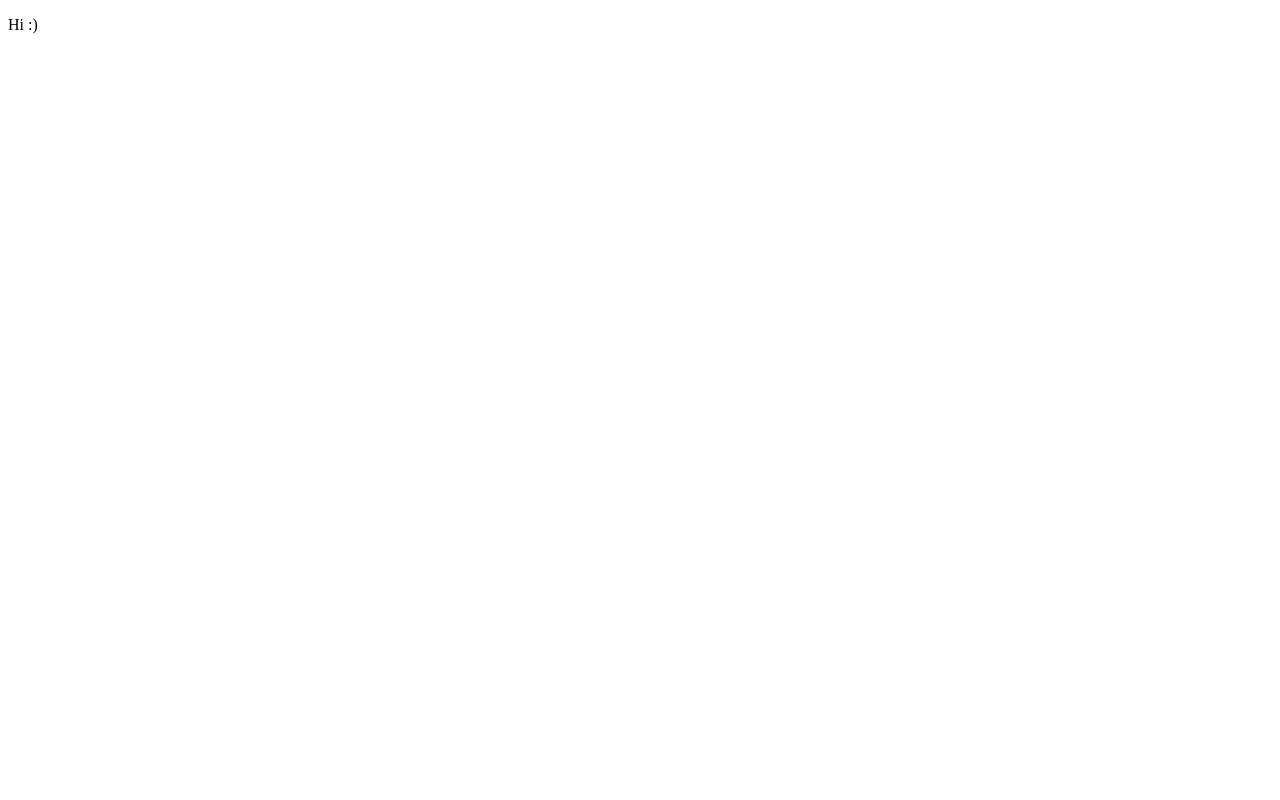
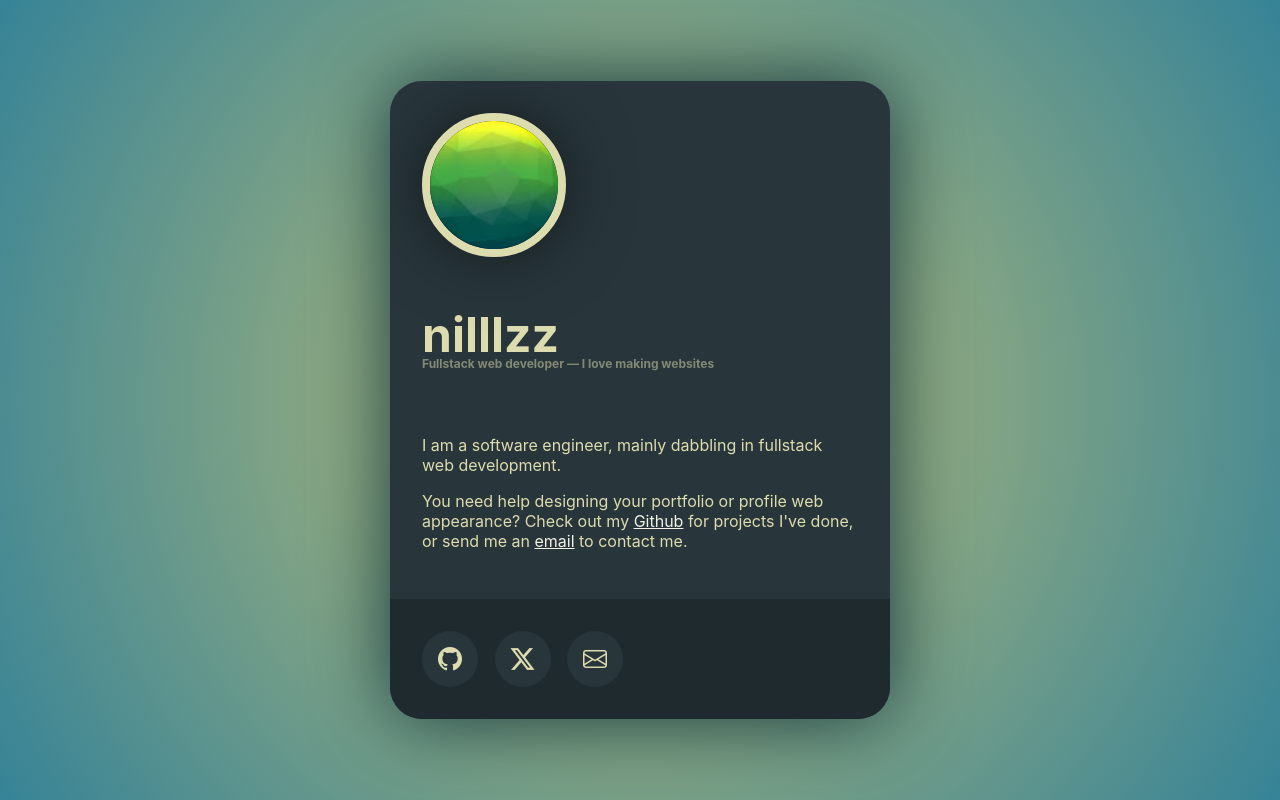
Before and after one commit to nilllzz/portfolio-nilllzzdev, a plain HTML site: page docs/index.html in a window 1280 px wide. Drawn offline with nearby package versions, Linux system fonts and the light colour scheme.

Commit message:
new design

```diff
--- a/docs/index.html
+++ b/docs/index.html
@@ -12,7 +12,8 @@
     <meta property="og:site_name" content="nilllzz' portfolio">
     <meta property="og:type" content="profile">
     <meta property="og:title" content="nilllzz' portfolio">
-    <meta property="og:description" content="I am a fullstack software engineer, I love designing and implementing websites">
+    <meta property="og:description"
+        content="I am a fullstack software engineer, I love designing and implementing websites">
     <meta property="og:image" content="https://nilllzz.dev/img/og_image.jpg">
     <meta property="og:image:width" content="1000">
     <meta property="og:image:height" content="540">
@@ -22,7 +23,8 @@
     <!-- Twitter tags -->
     <meta property="twitter:card" content="summary_large_image">
     <meta property="twitter:title" content="nilllzz's portfolio">
-    <meta property="twitter:description" content="I am a fullstack software engineer, I love designing and implementing websites">
+    <meta property="twitter:description"
+        content="I am a fullstack software engineer, I love designing and implementing websites">
     <meta property="twitter:url" content="https://nilllzz.dev">
     <meta property="twitter:image" content="https://nilllzz.dev/img/og_image.jpg">
     <meta property="twitter:site" content="@nilllzz">
@@ -36,7 +38,45 @@
 <body>
     <script src="index.js" lang="js"></script>
 
-    <p>Hi :)</p>
+    <div class="main-content-container">
+        <div class="main-content">
+            <div class="content">
+                <img src="img/pfp.png" class="pfp" />
+            </div>
+            <div class="content">
+                <h1>
+                    nilllzz
+                    <div class="h1-subline">
+                        Fullstack web developer &mdash; I love making websites
+                    </div>
+                </h1>
+            </div>
+            <div class="content">
+                <p>
+                    I am a software engineer, mainly dabbling in fullstack web development.
+                </p>
+                <p>
+                    You need help designing your
+                    portfolio or profile web appearance? Check out my <a href="https://github.com/nilllzz">Github</a>
+                    for
+                    projects I've done, or send me an <a href="mailto:nidresch@googlemail.com">email</a> to
+                    contact me.
+                </p>
+            </div>
+            <div class="content content-dark">
+                <a href="https://github.com/nilllzz" class="social-btn">
+                    <i class="bi bi-github"></i>
+                </a>
+                <a href="https://x.com/nilllzz" class="social-btn">
+                    <i class="bi bi-twitter-x"></i>
+                </a>
+                <a href="mailto:nidresch@googlemail.com" class="social-btn">
+                    <i class="bi bi-envelope"></i>
+                </a>
+            </div>
+
+        </div>
+    </div>
 </body>
 
 </html>
--- a/docs/style.css
+++ b/docs/style.css
@@ -0,0 +1,133 @@
+:root {
+    --the-blue: rgb(54, 131, 151);
+    --the-dark: #1f2a2e;
+    --the-lighter: #28363b;
+    --the-lightest: #465a61;
+    --text-color: rgb(221, 220, 174);
+    --link-color: rgb(241, 241, 230);
+    --text-muted: rgba(221, 220, 174, 0.5);
+}
+
+html {
+    background: radial-gradient(circle, rgb(194, 192, 117) 0%, rgb(54, 131, 151) 100%);
+    height: 100%;
+    font-family: Inter, sans-serif;
+}
+
+body {
+
+    height: 100%;
+    margin: 0;
+}
+
+.main-content-container {
+    display: flex;
+    justify-content: center;
+    align-items: center;
+    height: 100%;
+    width: 100%;
+}
+
+.main-content {
+    max-width: 500px;
+    width: 100%;
+    background-color: var(--the-lighter);
+    border-radius: 32px;
+    /* min-height: 400px; */
+    overflow: hidden;
+    filter: drop-shadow(0 0 40px rgb(15, 52, 61));
+    color: var(--text-color);
+    margin-left: 32px;
+    margin-right: 32px;
+}
+
+.content {
+    padding-left: 32px;
+    padding-right: 32px;
+    padding-top: 16px;
+    padding-bottom: 16px;
+    margin-top: 16px;
+    margin-bottom: 16px;
+}
+
+.content:first-child {
+    padding-top: 32px;
+    margin-top: 0;
+}
+
+.content:last-child {
+    padding-bottom: 32px;
+    padding-top: 32px;
+    margin-bottom: 0;
+    margin-top: 0;
+}
+
+.content-dark {
+    background-color: var(--the-dark);
+}
+
+.pfp {
+    display: block;
+    border-radius: 50%;
+    border-style: solid;
+    border-color: var(--text-color);
+    border-width: 8px;
+    width: 128px;
+    height: 128px;
+    filter: drop-shadow(0 0 32px rgba(0, 0, 0, 0.5));
+}
+
+h1 {
+    margin: 0;
+    font-size: 48px;
+}
+
+h1>.h1-subline {
+    font-size: 12px;
+    color: var(--text-muted);
+    margin-top: -8px;
+}
+
+a {
+    color: var(--link-color);
+}
+
+.social-btn {
+    border-radius: 50%;
+    background-color: var(--the-lighter);
+    color: var(--text-color);
+    font-size: 24px;
+    display: inline-flex;
+    width: 56px;
+    height: 56px;
+    justify-content: center;
+    align-items: center;
+    margin-right: 12px;
+    cursor: pointer;
+
+    transition: background-color 0.1s ease, transform 0.1s ease;
+}
+
+.social-btn:hover {
+    transform: scale(1.1);
+    background-color: var(--the-lightest);
+}
+
+@media (max-width: 500px) {
+    body {
+        height: auto;
+    }
+
+    .main-content-container {
+        display: block;
+        height: auto;
+    }
+
+    .main-content {
+        width: calc(100% - 16px);
+
+        margin-left: 8px;
+        margin-right: 8px;
+        margin-top: 8px;
+    }
+}
```
Also changed, not shown: docs/img/pfp.png (added).
